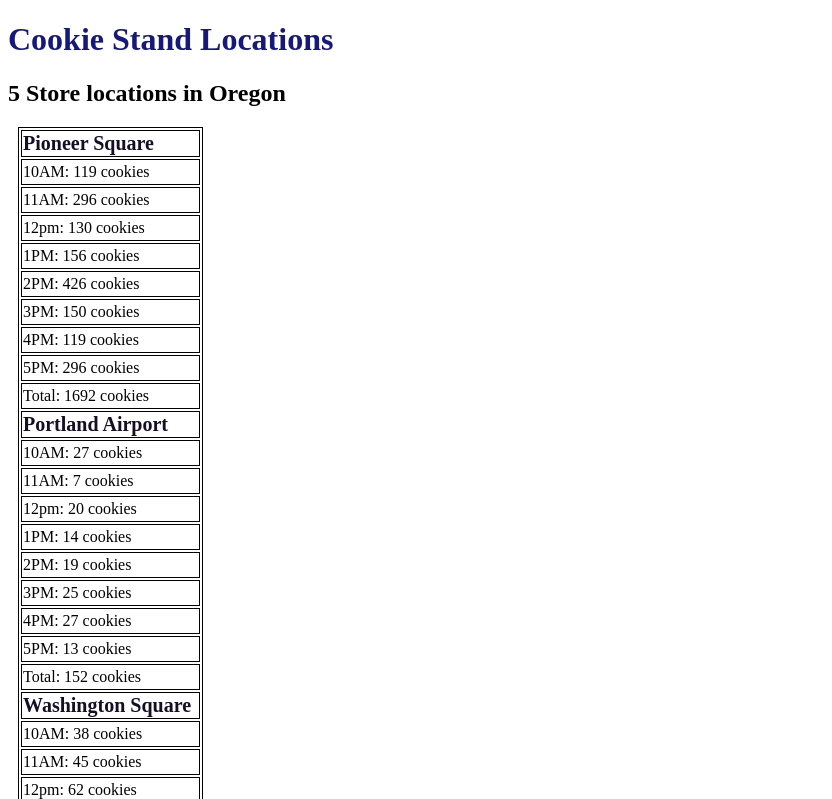
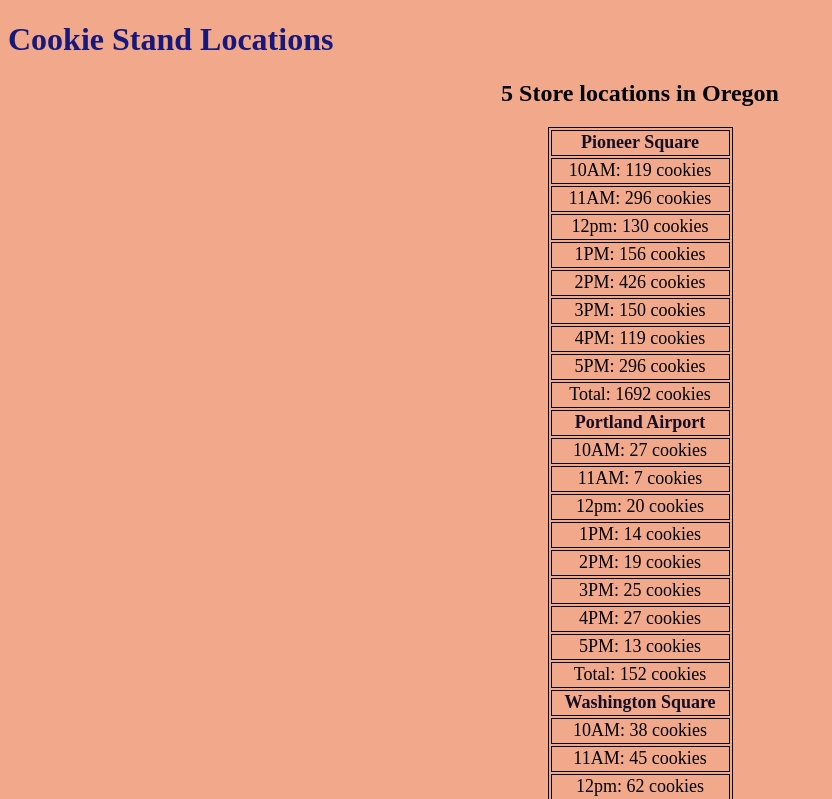
Before and after one commit to DavidChhing/Cookie-Stand, a plain HTML site: page index.html in a window 1280 px wide. Shown: the top 799 px of the page, without its empty margins (0-832 px from the left). Drawn offline with Linux system fonts and the light colour scheme.

Commit message:
changed background color to salmon

```diff
--- a/styles.css
+++ b/styles.css
@@ -2,6 +2,11 @@ h1 {
     color: rgb(23, 24, 124);
     font-family: comic sans-serif;
     text-align: left;
+}
+h2 {
+    margin-left: auto;
+    margin-right: auto;
+    text-align: center;
 }
 th {
     color: rgb(22, 14, 36);
@@ -19,5 +24,12 @@ table, th, td {
     border: 1px solid black;
     width:185px;
     height:22px;
-    margin: 10px;
+    margin-left: auto;
+    margin-right: auto;
+    text-align: center;
+    font-size: 18px;
+
  }
+ body {
+     background-color: rgb(242, 168, 139);
+ }
```
